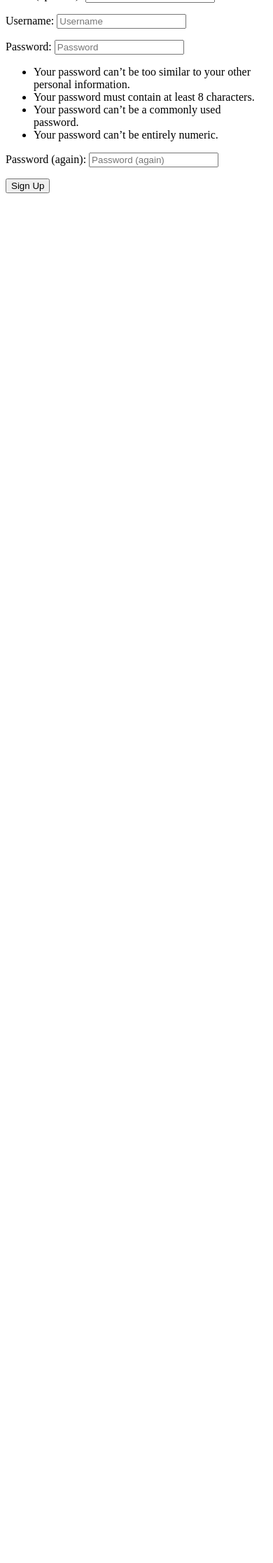
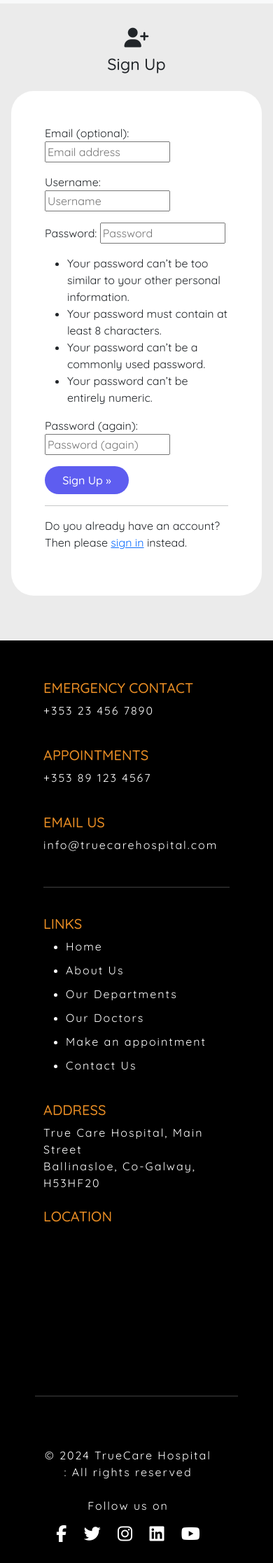
Before and after one commit to EbyChacko/true-care, a Django app: page /accounts/signup/ in a window 390 px wide. Shown: the part 209-2442 px from the top of the page at 70% size. Before the commit the page ends 485 px from the top, so only its background shows below. Run offline with Django 5.2, Linux system fonts and the light colour scheme; tables that the repository leaves empty hold one stand-in row (values such as "Sample post"); some libraries are stand-ins or nearby versions.

Commit message:
add login,signup option for the user and its templates

```diff
--- /dev/null
+++ b/templates/account/signup.html
@@ -0,0 +1,49 @@
+{% extends "base.html" %}
+
+{% load i18n %}
+
+{% block head_title %}{% trans "Signup" %}{% endblock %}
+
+{% block content %}
+<div class="container">
+    <div class="row ">
+        <div class="col-sm-12 p-3 my-3 d-flex align-items-center justify-content-center">
+            <div class="text_centre">
+                <h1><i class="fa-solid fa-user-plus"></i></h1>
+                <h3 class="pb-3">{% trans "Sign Up" %}</h3>
+
+                <form class="signup bg-white text-start rounded-5 p-5" id="signup_form" method="post"
+                    action="{% url 'account_signup' %}">
+                    {% csrf_token %}
+                    {{ form.as_p }}
+                    {% if redirect_field_value %}
+                    <input type="hidden" name="{{ redirect_field_name }}" value="{{ redirect_field_value }}" />
+                    {% endif %}
+                    <button class="btn button right" type="submit">{% trans "Sign Up" %} &raquo;</button>
+                    <hr>
+                    <p>{% blocktrans %}Do you already have an account? Then please <a class="link"
+                            href="{{ login_url }}">sign in</a> instead.{% endblocktrans %}</p>
+                </form>
+            </div>
+
+        </div>
+    </div>
+</div>
+<div class="container">
+    <div class="row">
+        <div class="col-md-8 mt-3 offset-md-2">
+
+
+
+        </div>
+    </div>
+    <div class="row">
+        <div class="col-md-8 mt-3 offset-md-2">
+
+
+            </form>
+        </div>
+    </div>
+</div>
+
+{% endblock %}
--- a/templates/base.html
+++ b/templates/base.html
@@ -67,8 +67,14 @@
               <a class="nav-link" href="{% url 'appointment' %}">Appointments</a>
             </li>
           </ul>
-          <a class=" me-4" href="" role="button" id="sign_up" type="submit">Sign-up</a>
-          <a class="btn button" href="" role="button" id="login" type="submit">Login</a>
+          {% if user.is_authenticated %}
+          <a class="me-4 text-uppercase" style="color:blueviolet" href="{% url 'account_logout' %}" role="button"
+             type="submit"><i class="fas fa-user"></i> {{ user }}</a>
+          <a class=" me-4" href="{% url 'account_logout' %}" role="button" type="submit">Log out</a>
+          {% else %}
+          <a class=" me-4" href="{% url 'account_signup' %}" role="button" id="sign_up" type="submit">Sign up</a>
+          <a class="btn button" href="{% url 'account_login' %}" role="button" id="login" type="submit">Login</a>
+          {% endif %}
         </div>
       </div>
     </nav>
```
Also changed, not shown: templates/account/login.html (added, +33 -0 lines), templates/account/logout.html (added, +33 -0 lines), 1 other file.
